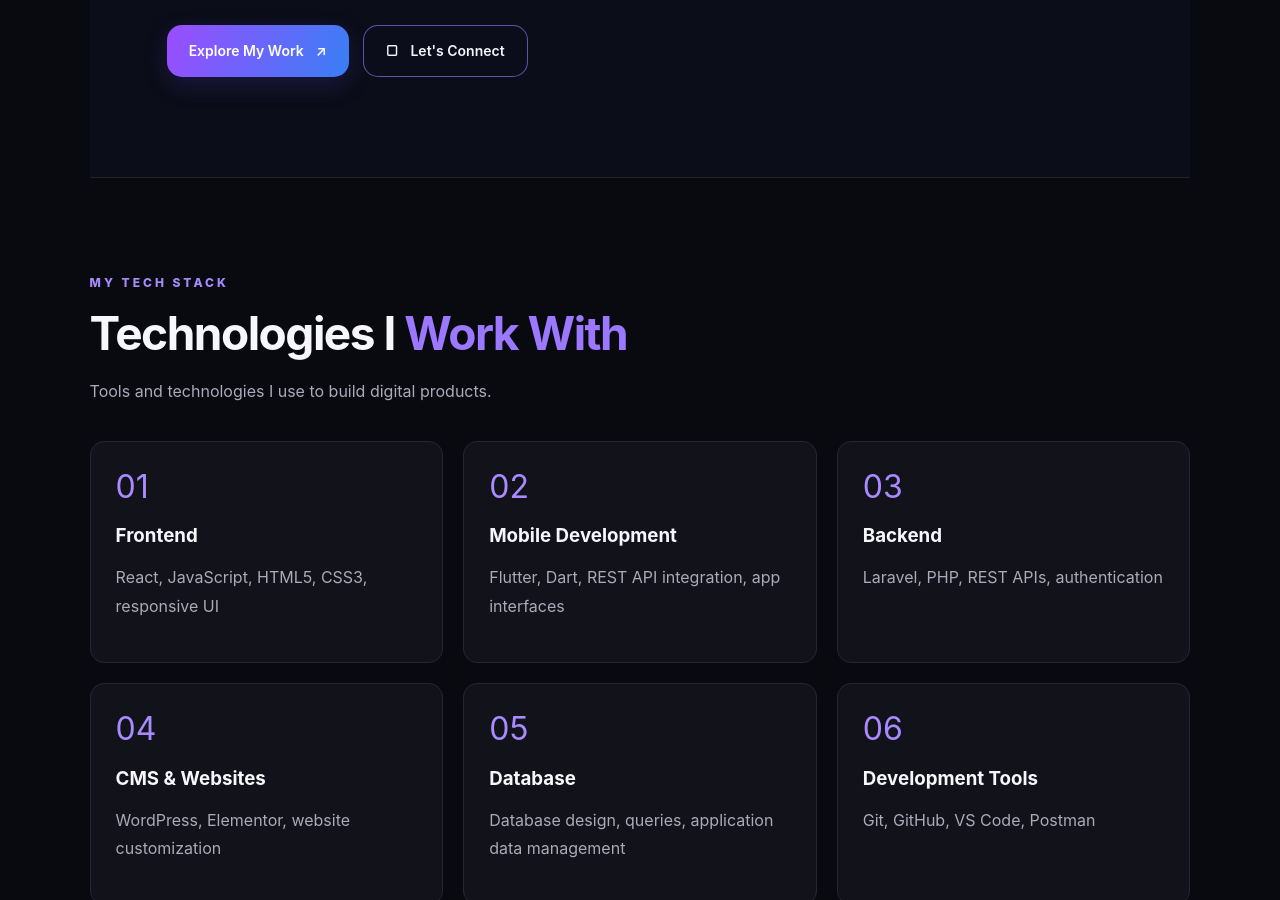
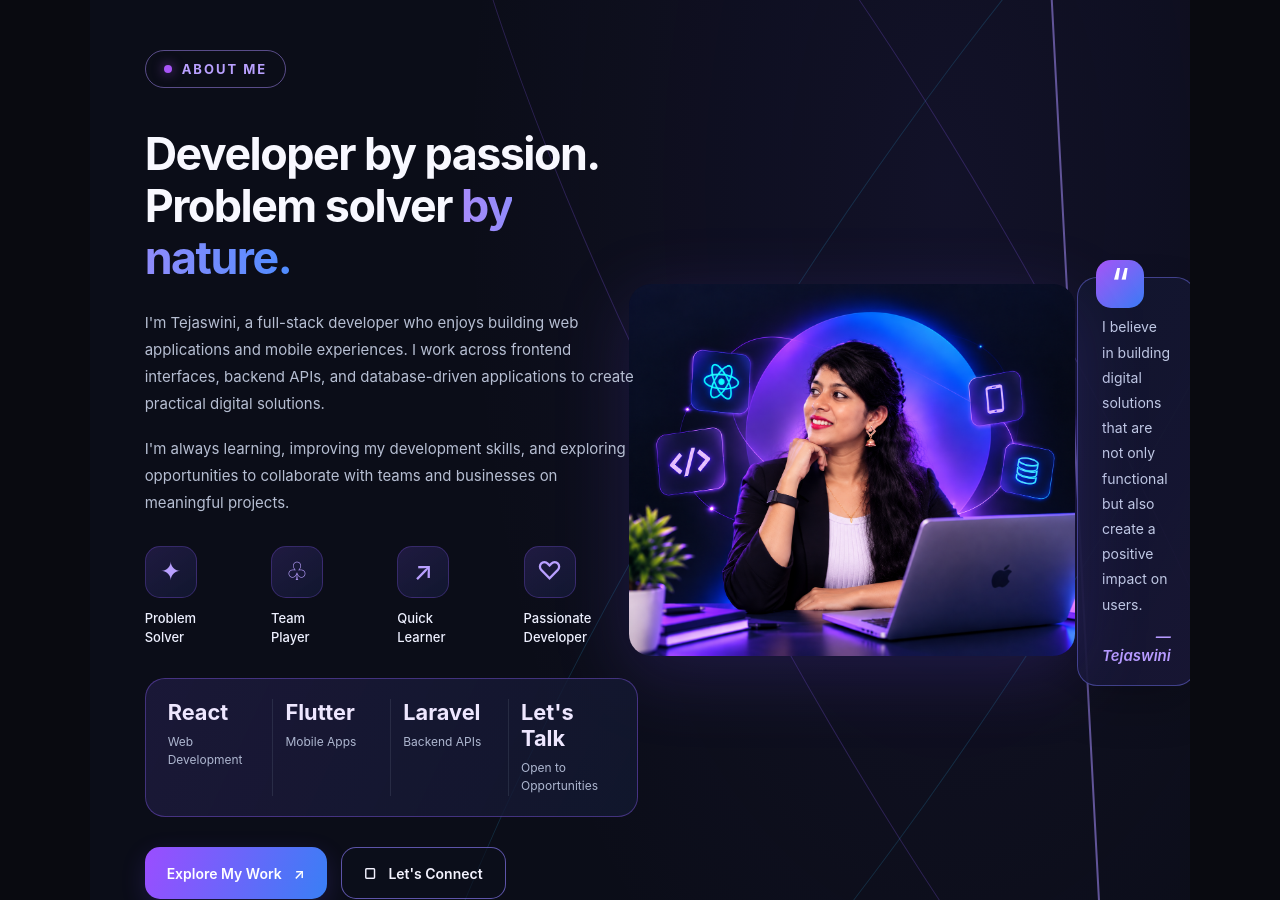
Before and after one commit to Mis-Tejaswini/my-portfolio, a React (Vite) app: page / in a window 1280 px wide. Shown: the part 1660-2560 px from the top of the page. Built offline with nearby package versions, Linux system fonts and the light colour scheme.

Commit message:
Update portfolio design

```diff
--- a/src/App.css
+++ b/src/App.css
@@ -1823,3 +1823,188 @@
     grid-template-columns: repeat(2, minmax(0, 1fr));
   }
 }
+
+.about-profile-image {
+  position: relative;
+  z-index: 1;
+  display: block;
+  width: 100%;
+  max-width: 540px;
+  height: auto;
+  object-fit: contain;
+  border-radius: 24px;
+  filter: drop-shadow(0 15px 35px rgba(104, 70, 255, 0.2));
+}
+
+.about-visual {
+  position: relative;
+  min-width: 0;
+}
+
+@media (max-width: 760px) {
+  .about-profile-image {
+    width: 85%;
+    margin: 0 auto;
+  }
+}
+
+
+/* ===== Final About Section Layout Fix ===== */
+
+.about-redesign {
+  width: 100%;
+  padding: 80px 5%;
+  box-sizing: border-box;
+  overflow: hidden;
+}
+
+.about-redesign .about-layout {
+  width: 100%;
+  max-width: 1440px;
+  margin: 0 auto;
+  display: grid;
+  grid-template-columns: minmax(0, 1.05fr) minmax(0, 0.95fr);
+  align-items: center;
+  gap: clamp(28px, 4vw, 60px);
+}
+
+.about-redesign .about-content {
+  width: 100%;
+  min-width: 0;
+}
+
+.about-redesign .about-heading {
+  max-width: 720px;
+  font-size: clamp(34px, 3.5vw, 50px);
+  line-height: 1.16;
+  letter-spacing: -1.5px;
+  overflow-wrap: normal;
+  word-break: normal;
+  margin-bottom: 24px;
+}
+
+.about-redesign .about-description {
+  max-width: 650px;
+  font-size: 15px;
+  line-height: 1.8;
+}
+
+.about-redesign .about-visual {
+  width: 100%;
+  min-width: 0;
+  min-height: 0;
+  position: relative;
+  display: flex;
+  align-items: center;
+  justify-content: center;
+  padding: 20px 0 30px;
+  box-sizing: border-box;
+}
+
+.about-redesign .about-profile-image {
+  display: block;
+  position: relative;
+  z-index: 2;
+  width: 100%;
+  max-width: 560px;
+  height: auto;
+  object-fit: contain;
+  border-radius: 22px;
+  filter: drop-shadow(0 18px 35px rgba(95, 65, 220, 0.2));
+}
+
+/* The image already contains developer icons.
+   Hide redundant floating cards to avoid overlap. */
+.about-redesign .about-float-card {
+  display: none;
+}
+
+/* Keep the quote below the image instead of over it. */
+.about-redesign .about-quote {
+  position: relative;
+  left: auto;
+  bottom: auto;
+  width: 100%;
+  margin-top: 24px;
+  box-sizing: border-box;
+}
+
+.about-redesign .about-quote-mark {
+  top: -18px;
+}
+
+.about-redesign .about-glow-circle {
+  z-index: -1;
+  max-width: 380px;
+}
+
+/* Tablet */
+@media (max-width: 900px) {
+  .about-redesign .about-layout {
+    grid-template-columns: minmax(0, 1fr);
+    gap: 35px;
+  }
+
+  .about-redesign .about-heading {
+    max-width: 700px;
+    font-size: clamp(34px, 5vw, 46px);
+  }
+
+  .about-redesign .about-visual {
+    max-width: 620px;
+    margin: 0 auto;
+  }
+
+  .about-redesign .about-profile-image {
+    max-width: 560px;
+  }
+}
+
+/* Mobile */
+@media (max-width: 600px) {
+  .about-redesign {
+    padding: 55px 6%;
+  }
+
+  .about-redesign .about-heading {
+    font-size: clamp(31px, 8vw, 40px);
+    letter-spacing: -0.8px;
+  }
+
+  .about-redesign .about-description {
+    font-size: 14px;
+  }
+
+  .about-redesign .about-highlights {
+    gap: 8px;
+  }
+
+  .about-redesign .about-highlight {
+    font-size: 11px;
+  }
+
+  .about-redesign .about-facts {
+    grid-template-columns: repeat(2, minmax(0, 1fr));
+  }
+
+  .about-redesign .about-fact:nth-child(2) {
+    border-right: 0;
+  }
+
+  .about-redesign .about-visual {
+    padding-top: 0;
+  }
+
+  .about-redesign .about-profile-image {
+    width: 100%;
+    border-radius: 16px;
+  }
+
+  .about-redesign .about-actions {
+    flex-direction: column;
+  }
+
+  .about-redesign .about-btn {
+    width: 100%;
+  }
+}
--- a/src/App.jsx
+++ b/src/App.jsx
@@ -231,6 +231,7 @@
       <div className="about-glow-circle"></div>
       <div className="about-orbit about-orbit-one"></div>
       <div className="about-orbit about-orbit-two"></div>
+      <img src="public/images/about-tejaswini.png" alt="Tejaswini, Full-Stack Developer" className="about-profile-image"/>
 
       <div className="about-code-window">
         <div className="about-code-top">
```
Also changed, not shown: public/images/about-tejaswini.png (added).
